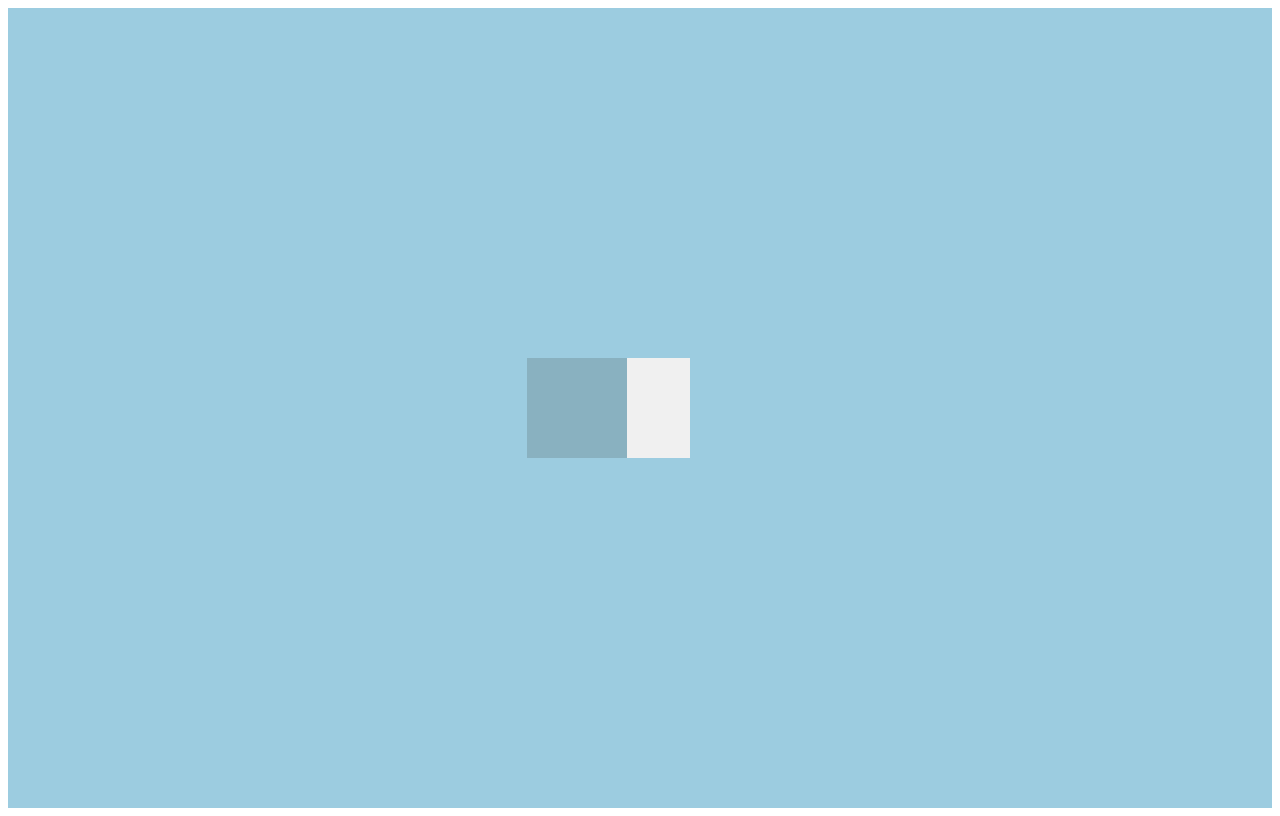
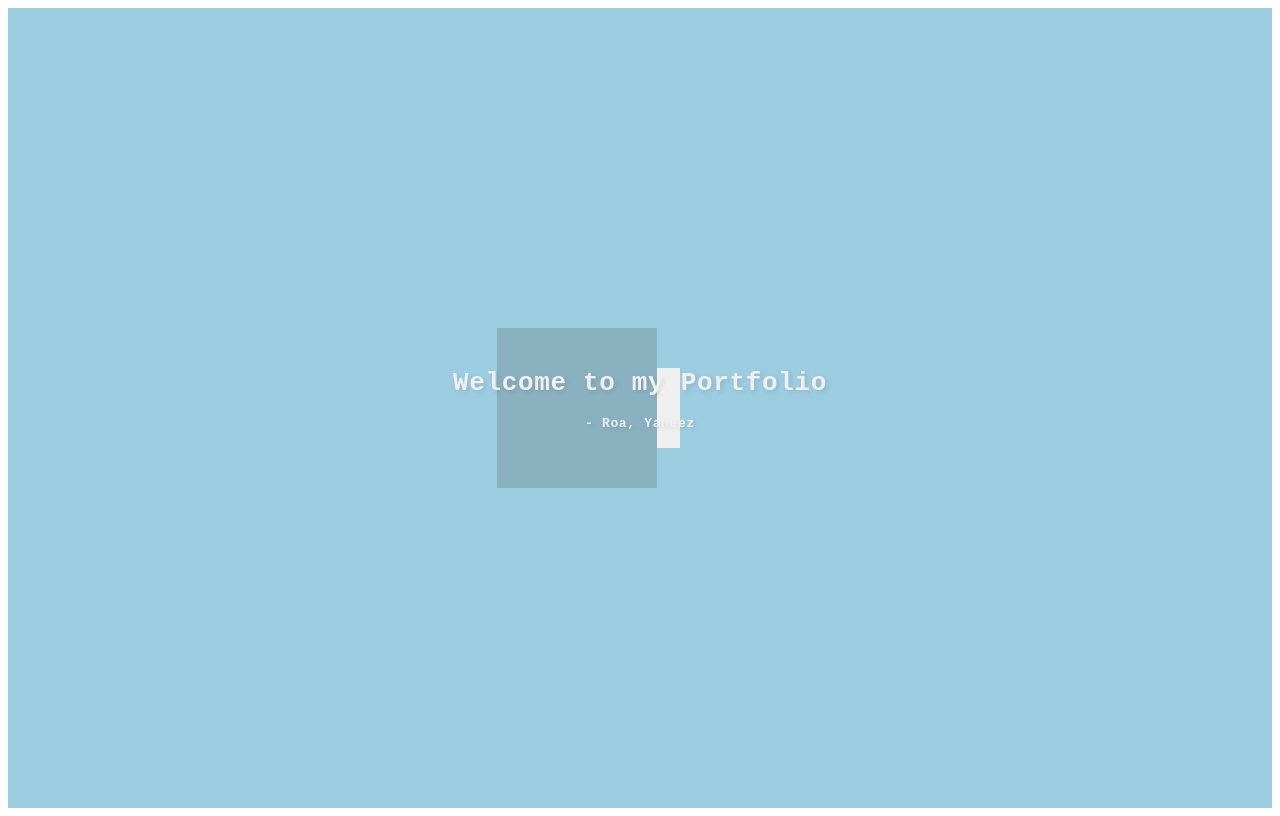
Before and after one commit to duckstacks06/Project.Solo.Portfolio, a plain HTML site: page index.html in a window 1280 px wide. Drawn offline with Linux system fonts and the light colour scheme.

Commit message:
add moving hero text

```diff
--- a/index.html
+++ b/index.html
@@ -10,6 +10,10 @@
     <div class="scene">
         <div class="test-box1"></div>
         <div class="test-box2"></div>
+        <div class="text">
+            <h1>Welcome to my Portfolio</h1>
+            <h4>- Roa, Yaheez</h4>
+        </div>
     </div>
 
     <script src="script.js"></script>
--- a/script.js
+++ b/script.js
@@ -1,11 +1,14 @@
 const box1 = document.querySelector(".test-box1");
 const box2 = document.querySelector(".test-box2");
+const text = document.querySelector(".text");
 
+let speedSlowest = 50;
 let speedSlow = 20;
 let speedFast = 10;
 
 parallax(box1, speedSlow);
 parallax(box2, speedFast);
+parallax(text, speedSlowest);
 
 function parallax(box, speed){
     document.addEventListener("mousemove", (event) => {
--- a/styles.css
+++ b/styles.css
@@ -4,18 +4,47 @@
     height: 100vh;
 }
 .test-box1{
-    width: 100px;
-    height: 100px;
+    width: 5em;
+    height: 5em;
     position: absolute; top: 50%; left: 50%;
     background-color: #f0f0f0;
+
     translate: -50% -50%;
     z-index: 1;
 }
 .test-box2{
-    width: 100px;
-    height: 100px;
+    width: 10em;
+    height: 10em;
     position: absolute; top: 50%; left: 45%;
     background-color: #89b1c0;
+
     translate: -50% -50%;
     z-index: 2;
 }
+.text{
+    /* div properties */
+    width: 30em;
+    height: 10em;
+    position: absolute; top: 50%; left: 50%;
+
+    translate: -50% -50%;
+    z-index: 10;
+
+    /* flex properties */
+    display: flex;
+    flex-direction: column;
+    align-items: center;
+    justify-content: center;
+
+    gap: 0.1em;
+
+    /* text properties */
+    font-family: monospace;
+    letter-spacing: 0.05em;
+    color: #f0f0f0;
+    text-shadow: 2px 2px 4px rgba(11, 11, 11, 0.1);
+    user-select: none;
+}
+.text h1, .text h3 {
+    margin: 0;
+}
```
